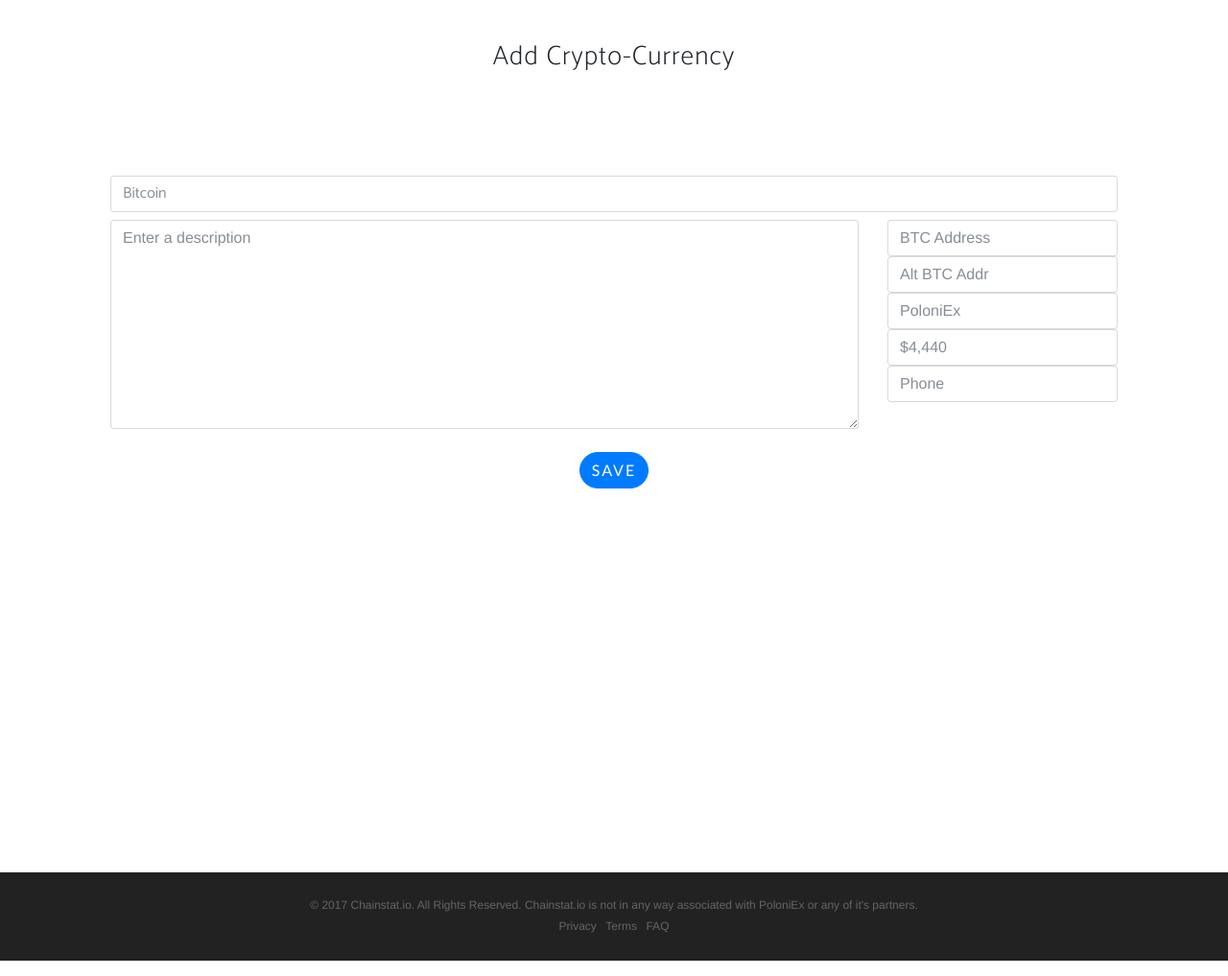
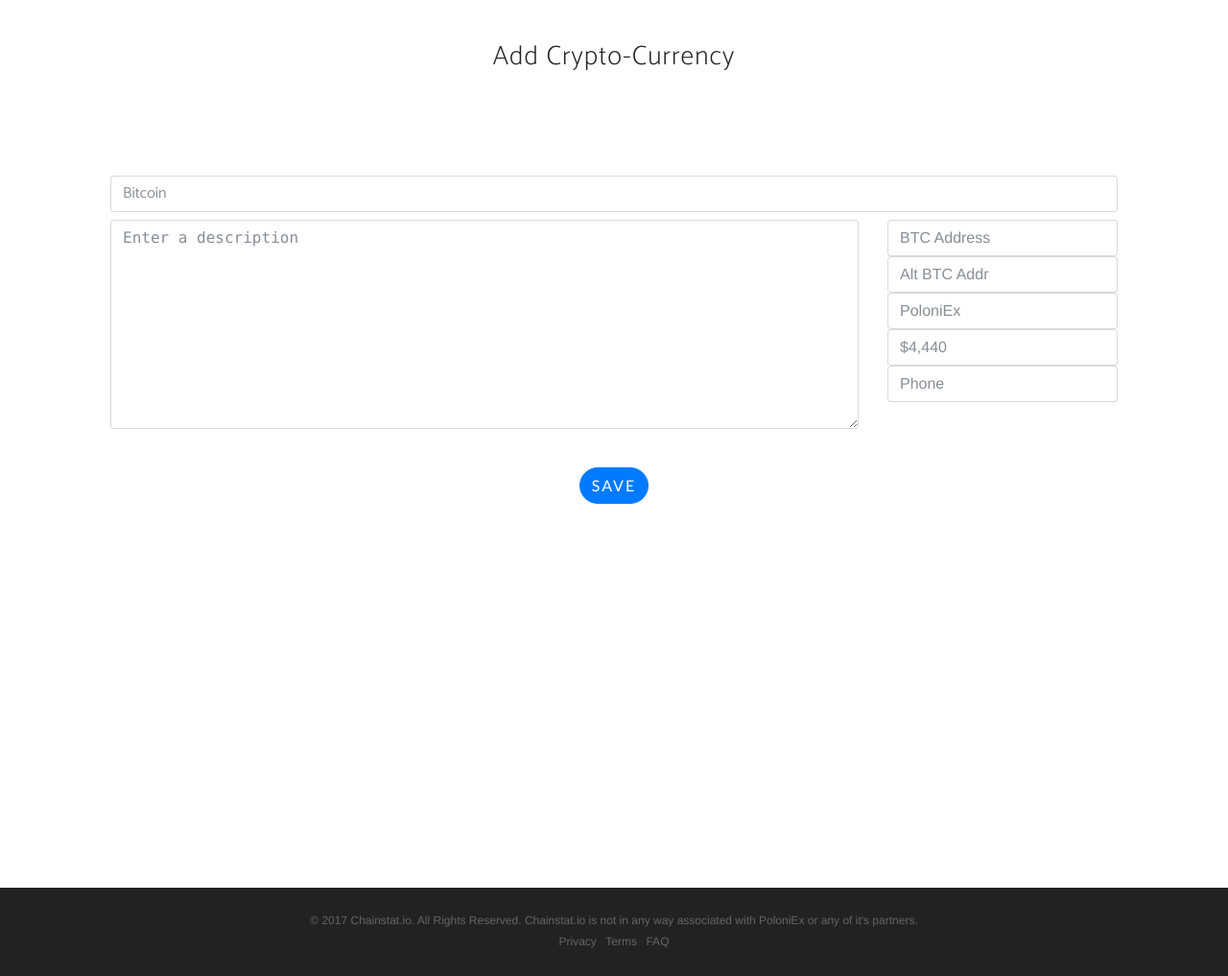
Before and after one commit to AM-44/crmgt, a Django app: page /currency/new/ in a window 1280 px wide. Shown: the part 56-1073 px from the top of the page at 96% size. Run offline with Django 3.2, Linux system fonts and the light colour scheme; the visitor is signed in with stand-in values (Sample User, id 1); parts of the project's set-up code (start-up, migrations or seed data) failed here and were passed over; some libraries are stand-ins or nearby versions; some web fonts are replaced.

Commit message:
edited templates

```diff
--- a/crmapp/templates/currencies/currency_detail.html
+++ b/crmapp/templates/currencies/currency_detail.html
@@ -1,7 +1,7 @@
 {% extends 'base.html' %}
 
 {% block content %}
-<section class="download bg-secondary text-center" id="download">
+<section class="download bg-secondary text-center" id="currencies">
       <div class="container">
         <div class="section-heading text-center">
 		    <div id="content-container" class="container p-none">
--- a/crmapp/templates/currencies/currency_item_form.html
+++ b/crmapp/templates/currencies/currency_item_form.html
@@ -1,6 +1,6 @@
 <h3 class="ad-mh">Add Crypto-Currency</h3>
 
-<section class="features" id="features">
+<section class="features" id="currencies">
       <div class="container">
         <div class="section-heading text-center">
             <form id="gi-form"
@@ -14,7 +14,7 @@
                 </div>
                 <div class="row">
                     <div class="col-md-9">
-                        <p>{{ form.desc }}</p>
+                        <pre>{{ form.desc }}</pre>
                         <span>{{ form.desc.errors }}</span>
                     </div>
                     <div class="col-md-3">
--- a/crmapp/templates/currencies/currency_item_view.html
+++ b/crmapp/templates/currencies/currency_item_view.html
@@ -6,10 +6,6 @@
             <span>
                 <a class="ad-control edit-currency btn btn-link"
                    href="{{ currency.get_update_url }}">Edit</a>
-            </span>
-            <span>
-                <a class="ad-control edit-currency btn btn-link"
-                   href="">Edit</a>
             </span>
         </h3>
     </div>
--- a/crmapp/templates/currencies/currency_list.html
+++ b/crmapp/templates/currencies/currency_list.html
@@ -2,7 +2,7 @@
 {% block title %}Currency List{% endblock title %}
 
 {% block content %}
-<section class="download bg-secondary text-center" id="download">
+<section class="download bg-secondary text-center" id="currencies">
       <div class="container">
         <div class="section-heading text-center">
         <div id="al-container" class="side-p">
--- a/crmapp/templates/login.html
+++ b/crmapp/templates/login.html
@@ -41,7 +41,7 @@
                     </div>
                 </div>
             </div>
-    <div class="col-lg-5 my-auto">
+                <div class="col-lg-5 my-auto">
                             <div class="device-container">
                               <div class="device-mockup iphone6_plus portrait white">
                                 <div class="device">
@@ -56,7 +56,7 @@
                               </div>
                             </div>
                           </div>
-        </div>
+                </div>
     </div>
 </header>
 
```
Also changed, not shown: 2 other files.
